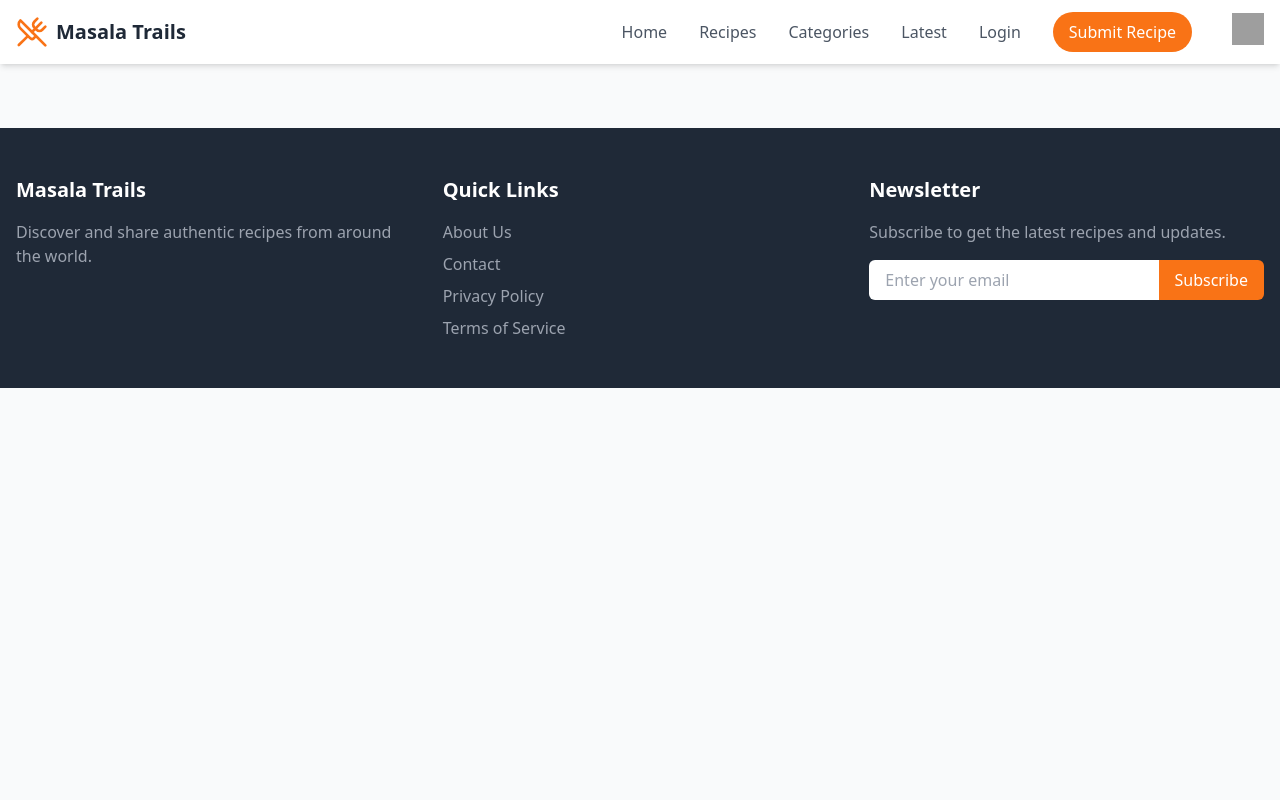
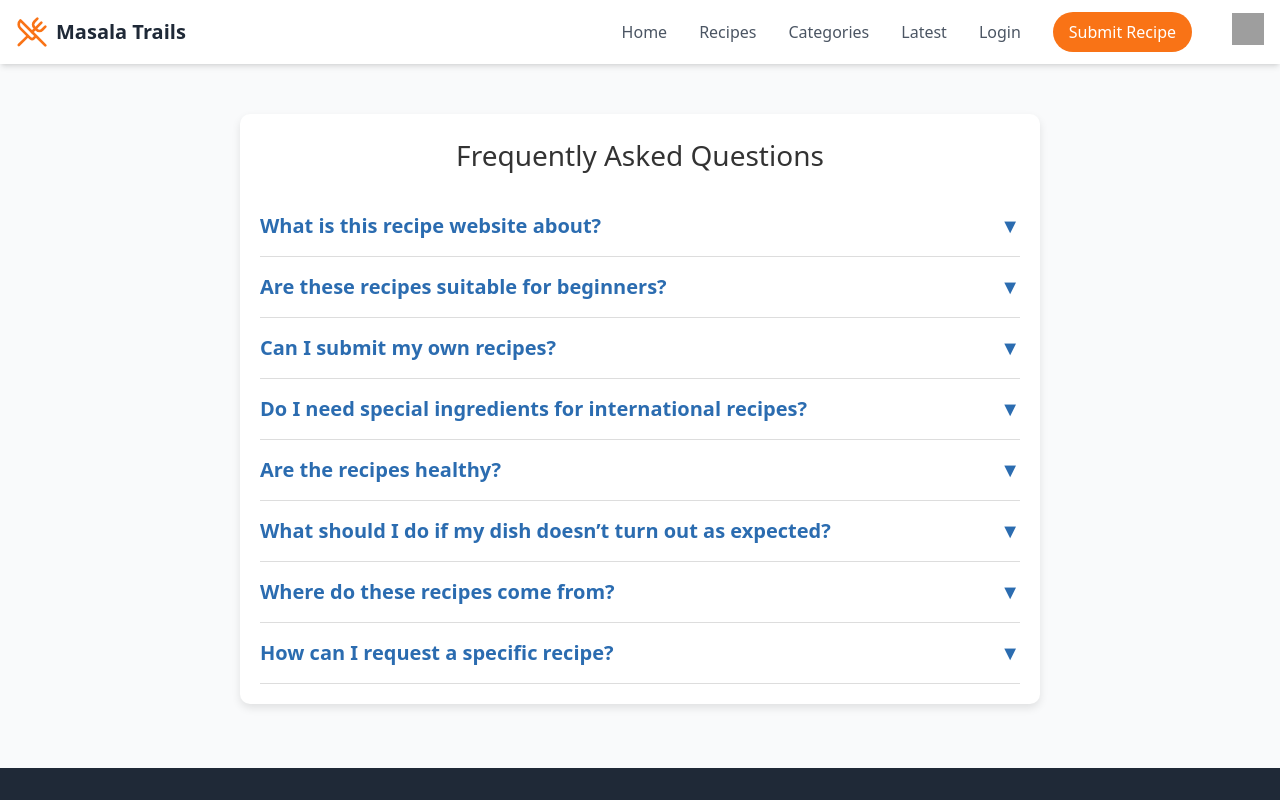
Before and after one commit to sitambhra/Masala-Trails, a React (Vite) app: page /faq in a window 1280 px wide. Shown: the top 800 px of the page. Built offline with nearby package versions, Linux system fonts and the light colour scheme; grey boxes are pictures that could not be loaded.

Commit message:
faq section added

```diff
--- a/src/App.jsx
+++ b/src/App.jsx
@@ -10,6 +10,7 @@ import Categories from "./pages/Categories";
 import Latest from "./pages/Latest";
 import Login from "./pages/Login";
 import Signup from "./pages/Signup";
+import Faq from "./pages/Faq";
 import Submit from "./pages/Submit";
 import Contact from "./components/Contact";
 import About from "./components/About";
@@ -60,7 +61,6 @@ function HomePage() {
               <RecipeCard key={index} {...recipe} />
             ))}
           </div>
-
         </section>
         <section className="mt-16">
           <div className="bg-orange-50 rounded-2xl p-8 md:p-12 dark:bg-gray-700 ">
@@ -97,6 +97,7 @@ function App() {
           <Route path="/latest" element={<Latest />} />
           <Route path="/contact" element={<Contact />} />
           <Route path="/about" element={<About />} />
+          <Route path="/faq" element={<Faq />} />
           <Route path="/login" element={<Login />} />
           <Route path="/signup" element={<Signup />} />
           <Route path="/submit" element={<Submit />} />
@@ -115,7 +116,16 @@ function App() {
             boxShadow: "0 4px 8px rgba(0, 0, 0, 0.3)",
             border: "none",
           }}
-        component={<FiArrowUp style={{ color: "white", width:"70px", height:"60px" , strokeWidth: "3" }} />}
+          component={
+            <FiArrowUp
+              style={{
+                color: "white",
+                width: "70px",
+                height: "60px",
+                strokeWidth: "3",
+              }}
+            />
+          }
         />
       </div>
     </Router>
--- a/src/components/Footer.jsx
+++ b/src/components/Footer.jsx
@@ -31,6 +31,14 @@ export default function Footer() {
               </li>
               <li>
                 <Link
+                  to="/faq"
+                  className="hover:text-orange-500 transition-colors"
+                >
+                  FAQ
+                </Link>
+              </li>
+              <li>
+                <Link
                   to="/privacy"
                   className="hover:text-orange-500 transition-colors"
                 >
@@ -38,10 +46,7 @@ export default function Footer() {
                 </Link>
               </li>
               <li>
-                  <a
-                    href="#"
-                    className="hover:text-orange-500 transition-colors"
-                  >
+                <a href="#" className="hover:text-orange-500 transition-colors">
                   Terms of Service
                 </a>
               </li>
--- /dev/null
+++ b/src/pages/Faq.css
@@ -0,0 +1,74 @@
+.faq-container {
+  max-width: 800px;
+  margin: 50px auto;
+  padding: 20px;
+  background: #ffffff;
+  border-radius: 10px;
+  box-shadow: 0 4px 8px rgba(0, 0, 0, 0.1);
+}
+
+.faq-title {
+  text-align: center;
+  font-size: 28px;
+  color: #333;
+  margin-bottom: 20px;
+}
+
+.faq-item {
+  border-bottom: 1px solid #ddd;
+  padding: 15px 0;
+}
+
+.faq-question {
+  display: flex;
+  justify-content: space-between;
+  align-items: center;
+  font-size: 20px;
+  cursor: pointer;
+  color: #2b6cb0;
+  font-weight: bold;
+  transition: color 0.3s ease;
+}
+
+.faq-question:hover {
+  color: #1e4a80;
+}
+
+.faq-answer {
+  display: none;
+  padding: 10px;
+  font-size: 18px;
+  color: #555;
+  line-height: 1.6;
+}
+
+.faq-answer.active {
+  display: block;
+}
+
+/* Icon Styling */
+.faq-icon {
+  font-size: 20px;
+  transition: transform 0.3s ease;
+}
+
+.faq-question.open .faq-icon {
+  transform: rotate(180deg);
+}
+
+/* Responsive Design */
+@media (max-width: 600px) {
+  .faq-container {
+    width: 90%;
+    padding: 15px;
+  }
+  .faq-title {
+    font-size: 24px;
+  }
+  .faq-question {
+    font-size: 16px;
+  }
+  .faq-answer {
+    font-size: 14px;
+  }
+}
--- /dev/null
+++ b/src/pages/Faq.jsx
@@ -0,0 +1,82 @@
+import React, { useState } from "react";
+import "./faq.css";
+
+const faqData = [
+  {
+    question: "What is this recipe website about?",
+    answer:
+      "This website provides various recipes from different countries with step-by-step instructions.",
+  },
+
+  {
+    question: "Are these recipes suitable for beginners?",
+    answer:
+      "Yes, we offer simple step-by-step instructions that anyone can follow, even beginners.",
+  },
+  {
+    question: "Can I submit my own recipes?",
+    answer: "Sure,you always can!",
+  },
+  {
+    question: "Do I need special ingredients for international recipes?",
+    answer:
+      "Most ingredients can be found in local supermarkets, but some specialty items may require visiting an international store.",
+  },
+
+  {
+    question: "Are the recipes healthy?",
+    answer:
+      "We offer a variety of recipes, including healthy options. Look for our 'Healthy Choice' section for nutritious meals.",
+  },
+
+  {
+    question: "What should I do if my dish doesn’t turn out as expected?",
+    answer:
+      "Check if you've followed the measurements correctly and review any cooking tips provided in the recipe.",
+  },
+
+  {
+    question: "Where do these recipes come from?",
+    answer:
+      "Our recipes are curated from expert chefs, home cooks, and traditional sources to ensure authenticity and taste.",
+  },
+  {
+    question: "How can I request a specific recipe?",
+    answer:
+      "You can submit a request through our contact form, and we’ll do our best to add it to our collection!",
+  },
+];
+
+const Faq = () => {
+  const [activeIndex, setActiveIndex] = useState(null);
+
+  const handleToggle = (index) => {
+    setActiveIndex(activeIndex === index ? null : index);
+  };
+
+  return (
+    <div className="faq-container">
+      <h2 className="faq-title">Frequently Asked Questions</h2>
+      {faqData.map((item, index) => (
+        <div className="faq-item" key={index}>
+          <div
+            className={`faq-question ${activeIndex === index ? "open" : ""}`}
+            onClick={() => handleToggle(index)}
+          >
+            {item.question}
+            <span className="faq-icon">
+              {activeIndex === index ? "▲" : "▼"}
+            </span>
+          </div>
+          <div
+            className={`faq-answer ${activeIndex === index ? "active" : ""}`}
+          >
+            {item.answer}
+          </div>
+        </div>
+      ))}
+    </div>
+  );
+};
+
+export default Faq;
```
Lines whose indentation alone changed are shown as unchanged.
